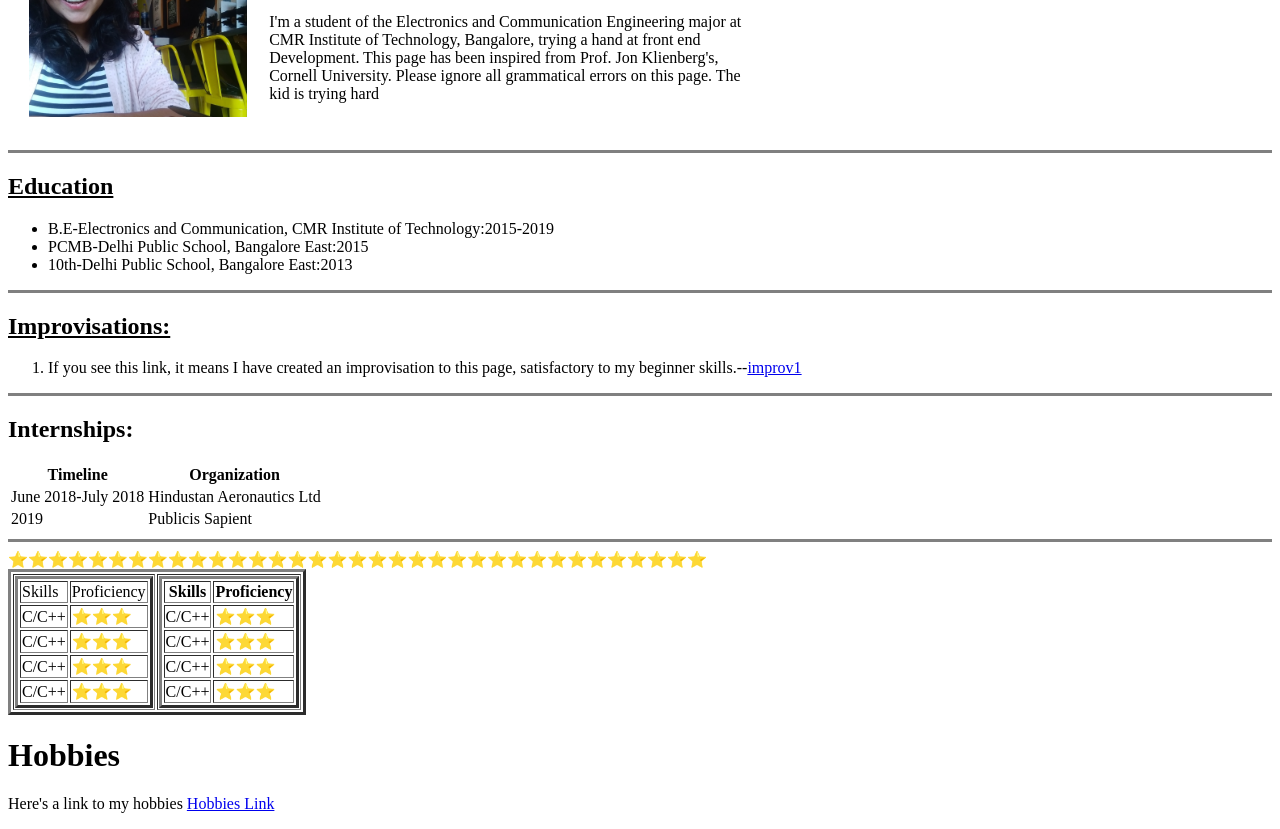
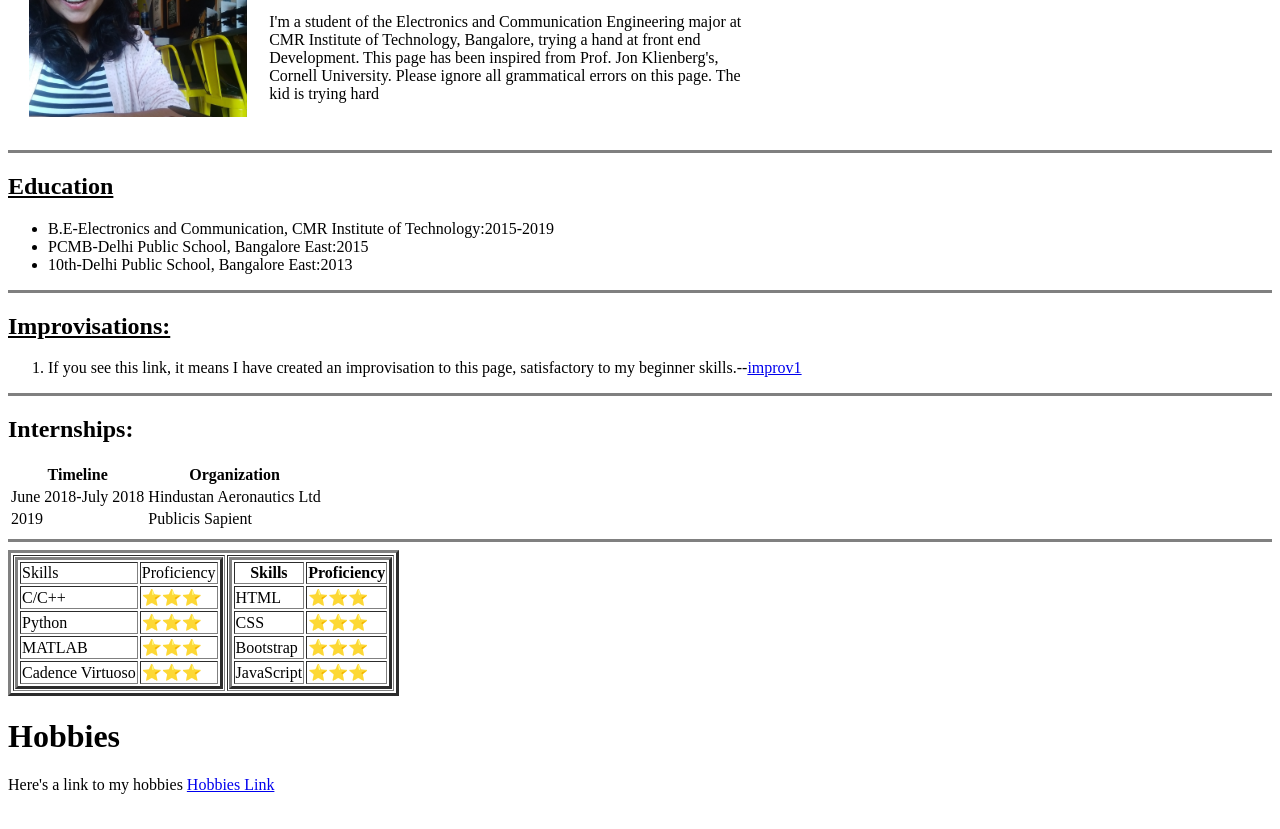
Before and after one commit to TanyaS1ngh/htmlPersonalSite, a plain HTML site: page index.html in a window 1280 px wide. Shown: the part 131-960 px from the top of the page. Drawn offline with Linux system fonts and the light colour scheme.

Commit message:
Update index.html

```diff
--- a/index.html
+++ b/index.html
@@ -112,7 +112,7 @@
  -->
 
 
-  ⭐⭐⭐⭐⭐⭐⭐⭐⭐⭐⭐⭐⭐⭐⭐⭐⭐⭐⭐⭐⭐⭐⭐⭐⭐⭐⭐⭐⭐⭐⭐⭐⭐⭐⭐
+
 
   <table border="3px">
 
@@ -130,15 +130,15 @@
             <td>⭐⭐⭐</td>
           </tr>
           <tr>
-            <td>C/C++</td>
+            <td>Python</td>
             <td>⭐⭐⭐</td>
           </tr>
           <tr>
-            <td>C/C++</td>
+            <td>MATLAB</td>
             <td>⭐⭐⭐</td>
           </tr>
           <tr>
-            <td>C/C++</td>
+            <td>Cadence Virtuoso</td>
             <td>⭐⭐⭐</td>
           </tr>
         </tbody>
@@ -152,19 +152,19 @@
           </thead>
           <tbody>
             <tr>
-              <td>C/C++</td>
+              <td>HTML</td>
               <td>⭐⭐⭐</td>
             </tr>
             <tr>
-              <td>C/C++</td>
+              <td>CSS</td>
               <td>⭐⭐⭐</td>
             </tr>
             <tr>
-              <td>C/C++</td>
+              <td>Bootstrap</td>
               <td>⭐⭐⭐</td>
             </tr>
             <tr>
-              <td>C/C++</td>
+              <td>JavaScript</td>
               <td>⭐⭐⭐</td>
             </tr>
           </tbody>
```
